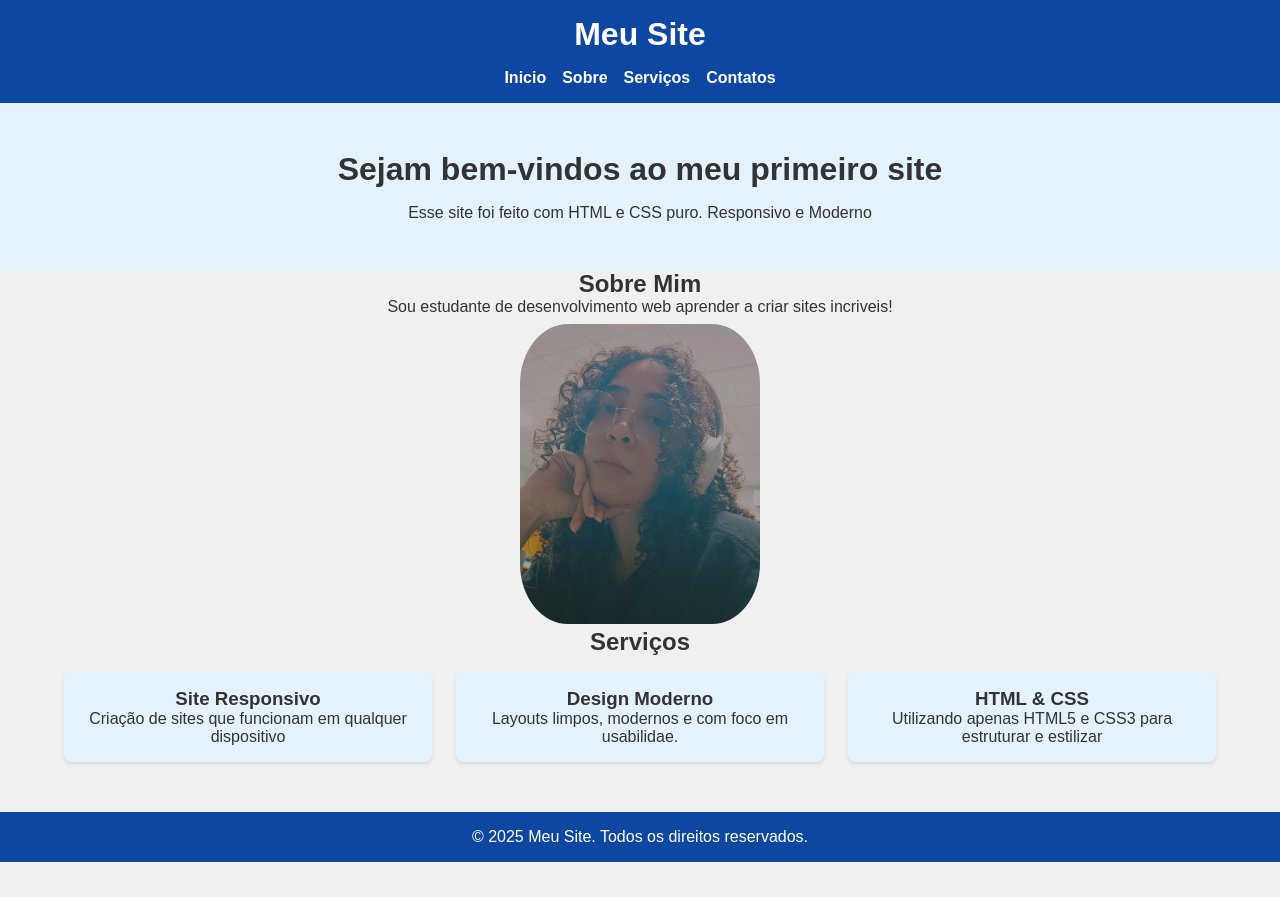
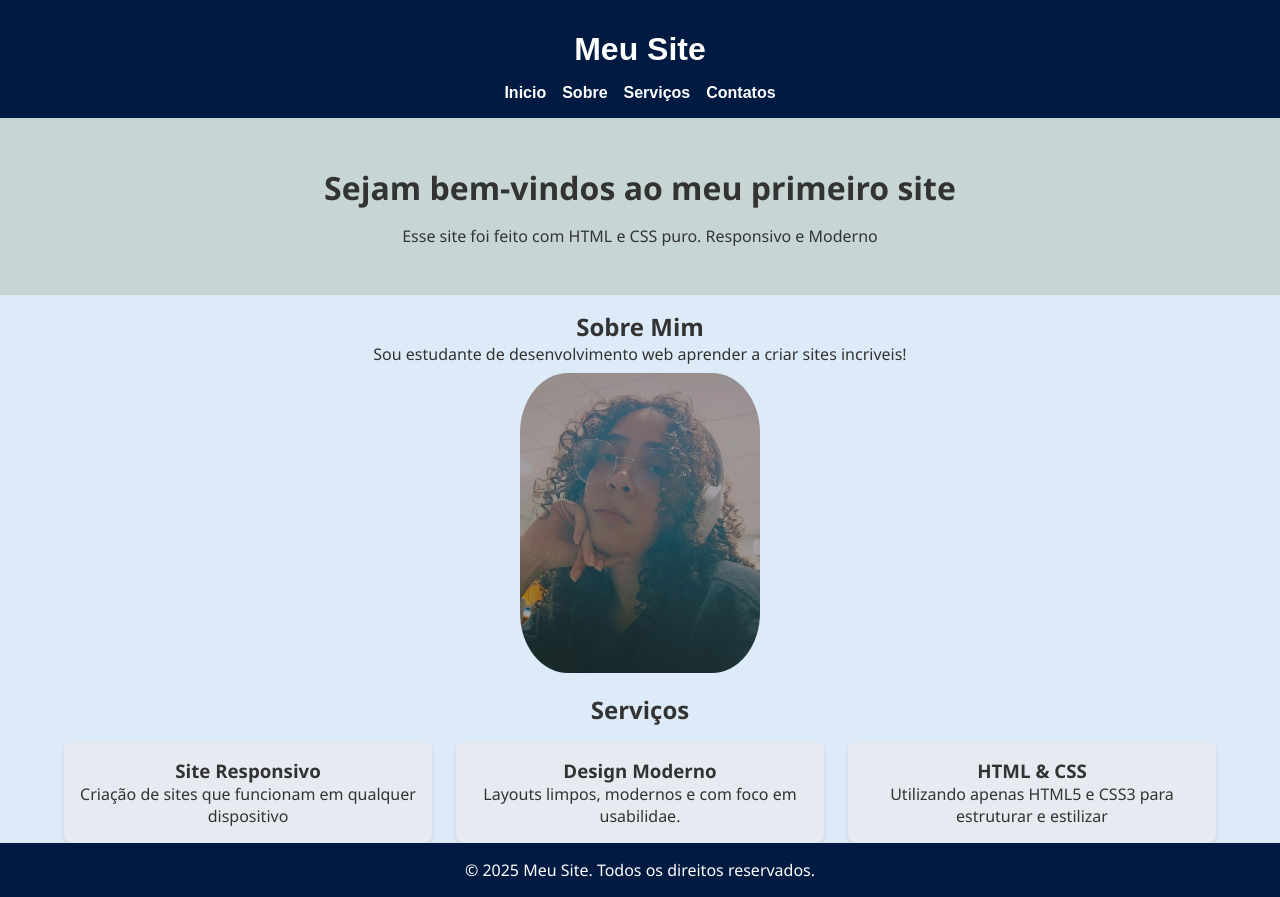
Before and after one commit to thalist/primeiro-site-responsivo, a plain HTML site: page index.html in a window 1280 px wide. Before the commit the page ends 862 px from the top, so only its background shows below. Drawn offline with Linux system fonts and the light colour scheme.

Commit message:
Update style.css

```diff
--- a/CSS/style.css
+++ b/CSS/style.css
@@ -4,16 +4,17 @@
 }
 
 body {
-    font-family: Arial;
-    background-color: #f0f0f0;
+    font-family: 'Segoe UI', Tahoma, Geneva, Verdana, sans-serif;
+    background-color: #dcebf7;
     color: #333333;
+    min-height: 100vh;
     display: flex;
     flex-direction: column;
-    min-height: 100vh;
 }
 
 header {
-    background-color: #0d47a1;
+    background-color: #011a41;
+    font-family: Arial, Helvetica, sans-serif;
     color: white;
     padding: 1rem 0;
 
@@ -23,6 +24,8 @@ header {
     width: 90%;
     margin: 0 auto;
     text-align: center;
+    text-decoration: none;
+    margin-top: 15px;
 }
 
 #titulo {
@@ -37,7 +40,7 @@ nav {
 }
 
 .menu {
-    color: white;
+    color:white;
     text-decoration: none;
     font-weight: bold;
 }
@@ -47,7 +50,7 @@ nav {
 }
 
 .hero {
-    background-color: #e3f2fd;
+    background-color: #c7d6d5;
     text-align: center;
     padding: 3rem 1rem;
 }
@@ -73,8 +76,8 @@ nav {
 }
 
 .card {
-    background-color: #e3f2fd;
-    padding: 1em;
+    background-color: #e5ebf0;
+    padding: 1rem;
     border-radius: 0.5em;
     box-shadow: 0 2px 4px rgba(0, 0, 0, 0.1);
     transition: 0.3s;
@@ -85,10 +88,10 @@ nav {
 }
 
 footer{
-    background-color: #0d47a1;
+    background-color: #011a41;
     color: white;
-    padding: 1rem;
+    padding: 1rem 0;
+    font-family: 'Segoe UI', Tahoma, Geneva, Verdana, sans-serif;
     text-align: center;
-    margin-top: 50px;
-
+    margin-top: auto;
 }
```
